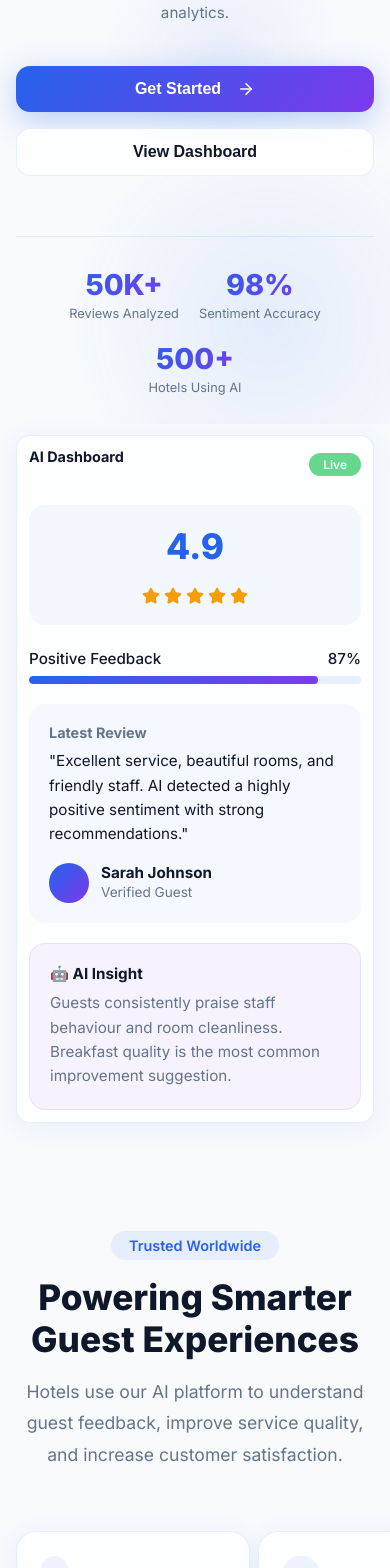
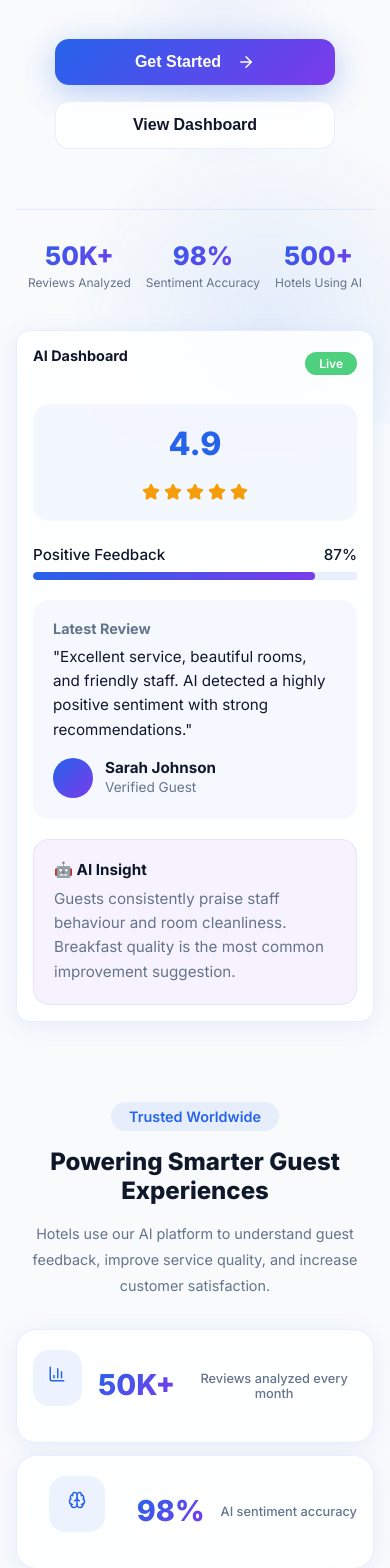
Before and after one commit to mnkshii/AI-Guest-Feedback, a React (Vite) app in the folder frontend/: page / in a window 390 px wide. Shown: the part 420-1988 px from the top of the page. Built offline with nearby package versions, Linux system fonts and the light colour scheme.

Commit message:
organized the ui and fixed the responsives

```diff
--- a/frontend/src/styles/home.css
+++ b/frontend/src/styles/home.css
@@ -688,86 +688,169 @@ html, body {
 }
 
 @media (max-width: 480px) {
-  /* === LAYOUT & SIZING FIXES (Cut off hatao) === */
+
+  .home-page {
+    overflow: visible !important;
+    min-height: auto !important;
+    padding-bottom: 30px !important;
+  }
+
+
   .hero {
     min-height: auto !important;
-    padding: 30px 16px 40px !important;
+    padding: 20px 16px 30px !important;
+    overflow: visible !important;
   }
 
-  .stats, .features, .testimonials, .cta {
-    padding: 40px 16px 60px !important;
+  .hero-title {
+    font-size: 1.8rem !important;
+    word-wrap: break-word !important;
   }
+
+  .hero-description {
+    font-size: 0.9rem !important;
+  }
+
+  .hero-buttons {
+    flex-direction: column !important;
+    align-items: center !important;
+    width: 100% !important;
+  }
+
+  .hero-buttons .btn,
+  .hero-buttons a {
+    width: 100% !important;
+    max-width: 280px !important;
+    text-align: center !important;
+  }
+
+  .hero-stats {
+    gap: 15px !important;
+    justify-content: center !important;
+    flex-wrap: wrap !important;
+  }
+
+  .hero-stat h2 {
+    font-size: 1.6rem !important;
+  }
+
+  .hero-stat p {
+    font-size: 0.75rem !important;
+  }
+
+
+  .dashboard-card {
+    padding: 16px !important;
+    margin-bottom: 20px !important;
+  }
+
+  .rating-box {
+    flex-direction: column !important;
+    text-align: center !important;
+  }
+
+  .rating-score {
+    font-size: 2rem !important;
+  }
+
+
+  .stats {
+    padding: 30px 16px 40px !important;
+    overflow: visible !important;
+  }
+
+  .stats-grid {
+    grid-template-columns: 1fr !important;
+    gap: 12px !important;
+  }
+
+  .stat-card {
+    padding: 20px 16px !important;
+  }
+
+  .stat-card h2 {
+    font-size: 1.8rem !important;
+  }
+
+  .stat-card p {
+    font-size: 0.8rem !important;
+  }
+
+
+  .features {
+    padding: 30px 16px 40px !important;
+    overflow: visible !important;
+  }
+
+  .features-grid {
+    grid-template-columns: 1fr !important;
+    gap: 16px !important;
+  }
+
+  .features-grid .feature-card {
+    padding: 24px 18px !important;
+  }
+
+  .features-grid .feature-card h3 {
+    font-size: 1.1rem !important;
+  }
+
+  .features-grid .feature-card p {
+    font-size: 0.85rem !important;
+  }
+
+
+  .testimonials {
+    padding: 30px 16px 40px !important;
+    overflow: visible !important;
+  }
+
+  .testimonial-grid {
+    grid-template-columns: 1fr !important;
+    gap: 16px !important;
+  }
+
+  .testimonial-card {
+    padding: 20px 16px !important;
+  }
+
+  .testimonial-card p {
+    font-size: 0.85rem !important;
+  }
+
+
+  .cta {
+    padding: 30px 16px 40px !important;
+    overflow: visible !important;
+  }
+
+  .cta-box {
+    padding: 24px 16px !important;
+  }
+
+  .cta-box h2 {
+    font-size: 1.3rem !important;
+  }
+
+  .cta-box p {
+    font-size: 0.85rem !important;
+  }
+
+
+  .section-title {
+    margin-bottom: 30px !important;
+  }
+
+  .section-title h2 {
+    font-size: 1.5rem !important;
+  }
+
+  .section-title p {
+    font-size: 0.9rem !important;
+  }
+
 
   .home-page, .hero, .stats, .features, .testimonials, .cta {
     overflow: visible !important;
   }
-
-  .dashboard-card {
-    padding: 20px;
-    margin-bottom: 20px;
-  }
-
-  /* === TYPOGRAPHY & GRID (Aapke pehle wale styles) === */
-  .hero-title {
-    font-size: 2rem;
-  }
-  .hero-description {
-    font-size: 0.95rem;
-  }
-  .hero-buttons {
-    flex-direction: column;
-    align-items: center;
-    width: 100%;
-  }
-  .hero-buttons .btn,
-  .hero-buttons a {
-    width: 100%;
-    max-width: 280px;
-    text-align: center;
-  }
-  .hero-stats {
-    gap: 20px;
-    justify-content: center;
-    flex-wrap: wrap;
-  }
-  .hero-stat h2 {
-    font-size: 1.8rem;
-  }
-  .hero-stat p {
-    font-size: 0.8rem;
-  }
-  .rating-box {
-    flex-direction: column;
-    text-align: center;
-  }
-  .stats-grid {
-    grid-template-columns: 1fr;
-  }
-  .section-title h2 {
-    font-size: 1.6rem;
-  }
-  .section-title p {
-    font-size: 0.95rem;
-  }
-  .cta-box {
-    padding: 30px 20px;
-  }
-  .cta-box h2 {
-    font-size: 1.5rem;
-  }
-  .cta-box p {
-    font-size: 0.95rem;
-  }
-  .stat-card {
-    padding: 24px 16px;
-  }
-  .stat-card h2 {
-    font-size: 2rem;
-  }
-  .features-grid .feature-card {
-    padding: 28px 20px;
-  }
-  .testimonial-card {
-    padding: 24px 20px;
-  }
 }
```
